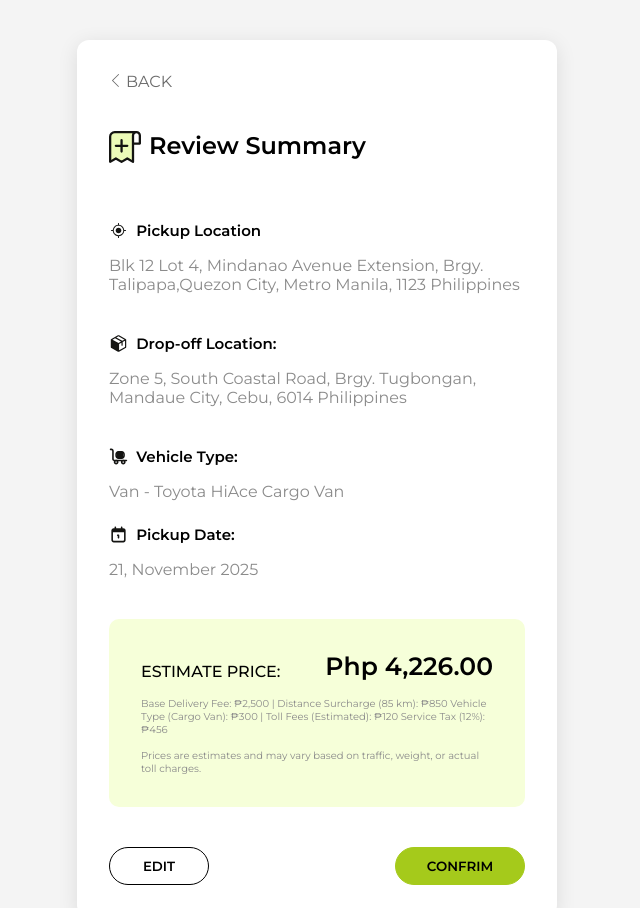
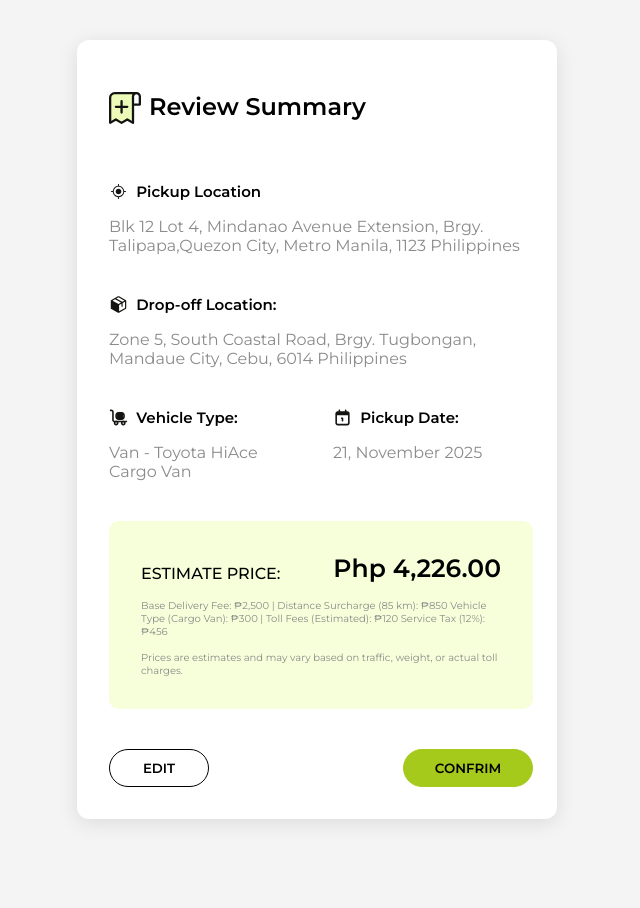
Before and after one commit to bltzkrgpadz3/sharmilapadilla_takehometest_uiuxdeveloper, a plain HTML site: page index.html in a window 1280 px wide. Shown: the top 908 px of the page, without its empty margins (323-963 px from the left). After the commit the page ends 859 px from the top, so only its background shows below. Drawn offline with Linux system fonts and the light colour scheme.

Commit message:
additional update for back

```diff
--- a/index.html
+++ b/index.html
@@ -15,10 +15,10 @@
 
   <body>
     <section class="flex-container summary-card">
-      <a href="#" class="back-arrow" aria-label="Go back">
+      <!--<a href="#" class="back-arrow" aria-label="Go back">
         <img src="img/left-arrow.svg" alt="Back arrow" class="back-icon" />
         <span class="back-text">BACK</span>
-      </a>
+      </a>-->
 
       <div class="custom-divider2"></div>
 
--- a/styles.css
+++ b/styles.css
@@ -95,7 +95,7 @@ span.back-text {
 
 .other-des {
   display: flex;
-  flex-wrap: wrap;
+  flex-wrap: no-wrap;
   gap: 1.5rem;
 }
 
```
